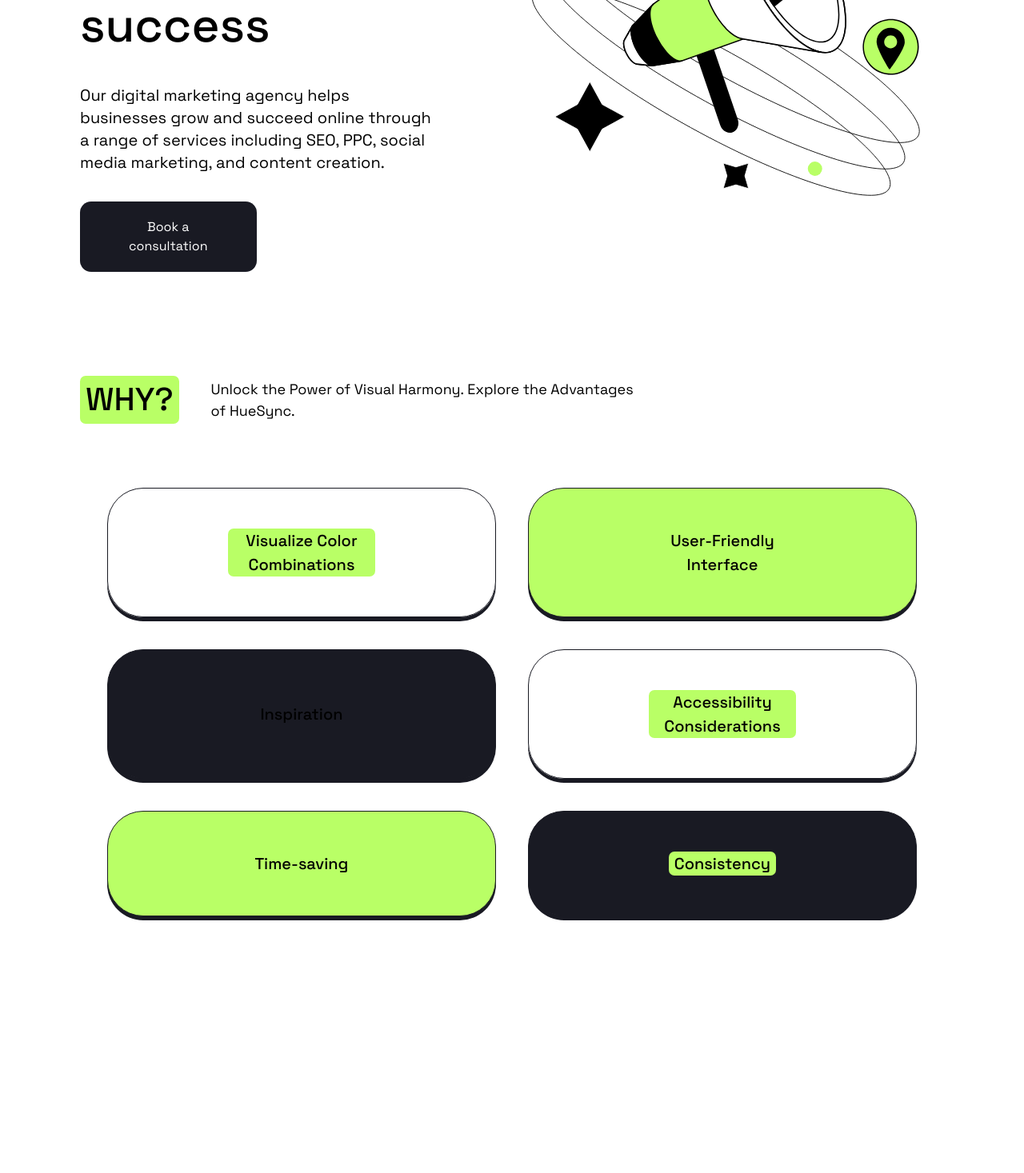
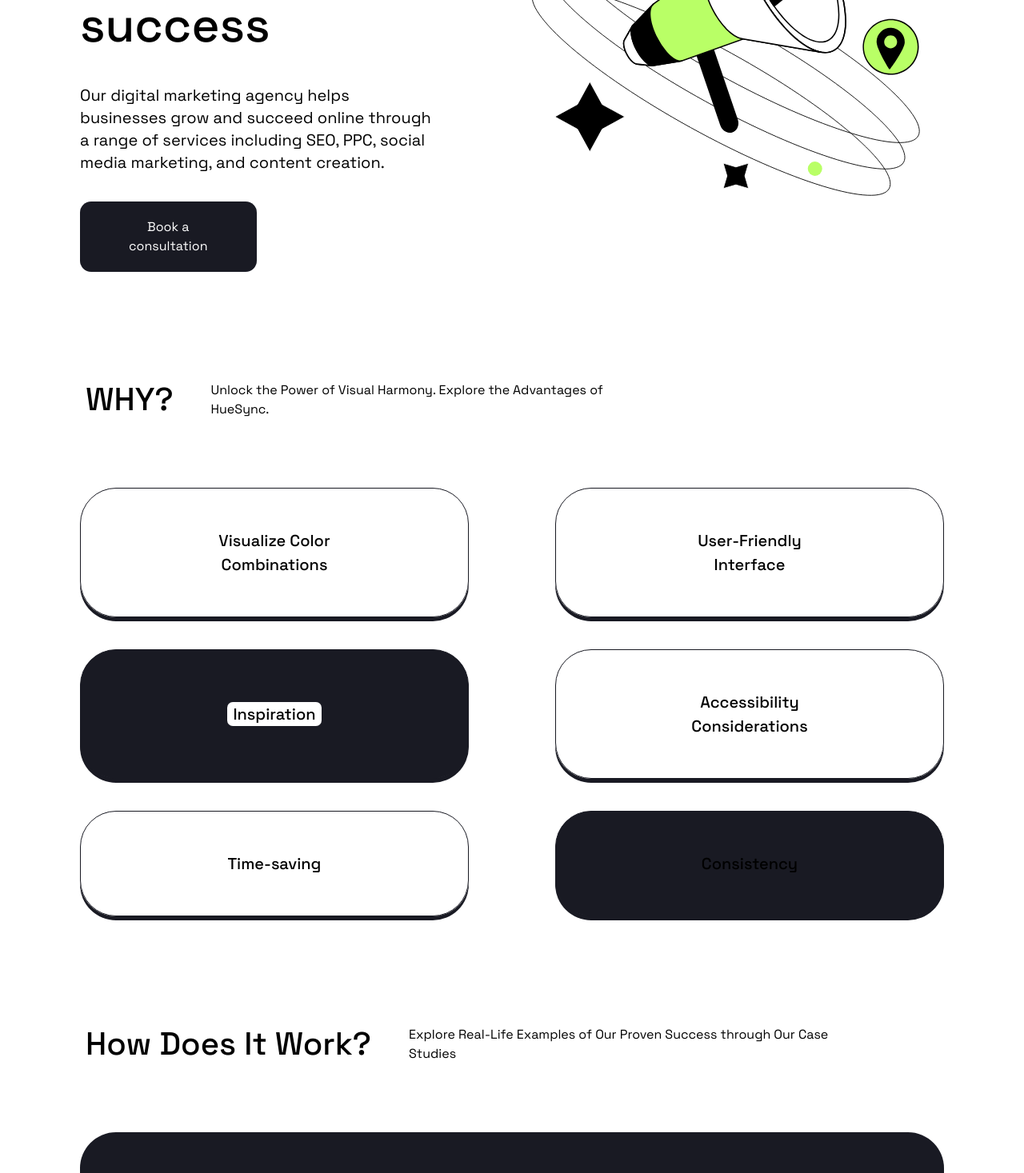
Before and after one commit to tyomll/huesync, a Next.js app: page / in a window 1280 px wide. Shown: the part 414-1881 px from the top of the page at 80% size. Before the commit the page ends 1660 px from the top, so only its background shows below. Built offline with nearby package versions, Linux system fonts and the light colour scheme.

Commit message:
Add: "How it works section" and refactor.

```diff
--- a/src/components/screens/home/Home.tsx
+++ b/src/components/screens/home/Home.tsx
@@ -1,13 +1,17 @@
 import Layout from "@/components/layout/Layout";
 import React from "react";
-import Hero from "./hero/Hero";
-import Why from "./why/Why";
+import Hero from "./sections/hero/Hero";
+import Why from "./sections/why/Why";
+import HowItWorks from "./sections/howItWorks/HowItWorks";
 
 const Home = () => {
 	return (
 		<Layout title="Home" description="poxeq indz">
-			<Hero />
-			<Why />
+			<div className="flex flex-col gap-[130px]">
+				<Hero />
+				<Why />
+				<HowItWorks />
+			</div>
 		</Layout>
 	);
 };
--- /dev/null
+++ b/src/components/screens/home/sections/howItWorks/CaseStudies.tsx
@@ -0,0 +1,25 @@
+import React, { FC } from "react";
+
+const cases: string[] = [
+	"Browse through an extensive library of color palettes and schemes, carefully curated to inspire your creativity. Discover a wide range of harmonious color combinations designed to elevate your website's visual appeal.",
+	"Experience the power of real-time color palette preview. As you explore different color options, witness instant updates and visualize how each palette transforms your website's appearance.",
+	"Tailor your color palette to perfection. With intuitive customization options, effortlessly adjust individual colors or tweak the entire palette to suit your unique style and branding.",
+];
+const CaseStudies: FC = () => {
+	return (
+		<div className="flex items-center mt-[80px] bg-primaryButton rounded-[45px] px-[60px] py-[70px] gap-[100px]">
+			{cases.map((descritption: string, i: number) => {
+				return (
+					<div className="flex">
+						<p className="text-secondary">{descritption}</p>
+						{i !== cases.length - 1 && (
+							<div className="w-[2px] bg-secondary ml-[50px]"></div>
+						)}
+					</div>
+				);
+			})}
+		</div>
+	);
+};
+
+export default CaseStudies;
--- /dev/null
+++ b/src/components/screens/home/sections/howItWorks/HowItWorks.tsx
@@ -0,0 +1,17 @@
+import SectionHeading from "@/shared/SectionHeading";
+import React, { FC } from "react";
+import CaseStudies from "./CaseStudies";
+
+const HowItWorks: FC = () => {
+	return (
+		<div>
+			<SectionHeading
+				title="How Does It Work?"
+				subtitle="Explore Real-Life Examples of Our Proven Success through Our Case Studies"
+			/>
+			<CaseStudies />
+		</div>
+	);
+};
+
+export default HowItWorks;
--- a/src/components/screens/home/why/Cards/Card.tsx
+++ b/src/components/screens/home/sections/why/Cards/Card.tsx
@@ -7,7 +7,6 @@ interface ICard {
 }
 const Card: FC<ICard> = ({ bg, highlight, text }) => {
 	const shadow = { boxShadow: "0px 5px 0px #191A23" };
-	console.log(highlight);
 	return (
 		<div
 			className={`flex items-center justify-center w-[45%] bg-${bg} px-[150px] py-[50px] rounded-[45px] border-[1px] border-primaryButton`}
--- a/src/components/screens/home/why/Cards/CardList.tsx
+++ b/src/components/screens/home/sections/why/Cards/CardList.tsx
@@ -40,7 +40,7 @@ const cards: ICard[] = [
 ];
 const CardList: FC = () => {
 	return (
-		<div className="flex flex-wrap justify-center gap-[40px] mt-[80px]">
+		<div className="flex flex-wrap justify-between gap-[40px] mt-[80px]">
 			{cards.map((card: ICard, idx: number) => {
 				return (
 					<Card
--- /dev/null
+++ b/src/components/screens/home/sections/why/Why.tsx
@@ -0,0 +1,17 @@
+import React, { FC } from "react";
+import SectionHeading from "../../../../../shared/SectionHeading";
+import CardList from "./Cards/CardList";
+
+const Why: FC = () => {
+	return (
+		<div>
+			<SectionHeading
+				title="WHY?"
+				subtitle="Unlock the Power of Visual Harmony. Explore the Advantages of HueSync."
+			/>
+			<CardList />
+		</div>
+	);
+};
+
+export default Why;
--- a/src/components/screens/home/why/Why.tsx
+++ /dev/null
@@ -1,14 +0,0 @@
-import React, { FC } from "react";
-import Heading from "./Heading";
-import CardList from "./Cards/CardList";
-
-const Why: FC = () => {
-	return (
-		<div className="mt-[130px]">
-			<Heading />
-			<CardList />
-		</div>
-	);
-};
-
-export default Why;
--- a/src/components/screens/home/why/Heading.tsx
+++ b/src/shared/SectionHeading.tsx
@@ -1,18 +1,20 @@
 import React, { FC } from "react";
 
-const Heading: FC = () => {
+interface IHeading {
+	title: string;
+	subtitle: string;
+}
+const SectionHeading: FC<IHeading> = ({ title, subtitle }) => {
 	return (
 		<div className="flex items-center gap-[40px]">
 			<div className="font-500 text-[40px] text-primary bg-secondaryButton rounded-[7px] px-[7px] w-fit">
-				WHY?
+				{title}
 			</div>
 			<div className="w-[50%]">
-				<p className="text-primary font-400 text-[18px]">
-					Unlock the Power of Visual Harmony. Explore the Advantages of HueSync.
-				</p>
+				<p className="text-primary font-400 text-[18px]">{subtitle}</p>
 			</div>
 		</div>
 	);
 };
 
-export default Heading;
+export default SectionHeading;
```
Also changed, not shown: src/components/screens/home/sections/hero/Hero.tsx (renamed from src/components/screens/home/hero/Hero.tsx), src/components/screens/home/sections/hero/HeroImage.tsx (renamed from src/components/screens/home/hero/HeroImage.tsx).
